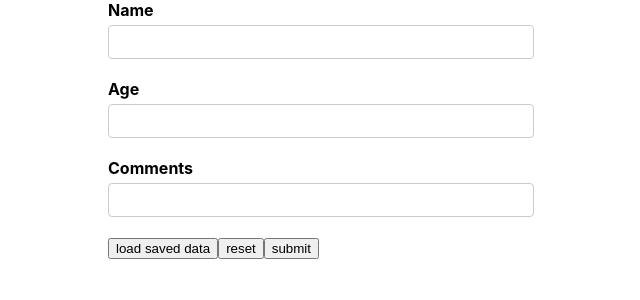
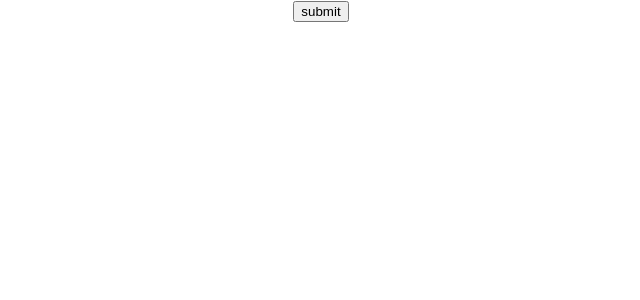
Before and after one commit to MohammadPj/formik-samples, a React (Create React App) app: page / in a window 1280 px wide. Shown: the top 300 px of the page, without its empty margins (319-959 px from the left). Built offline with nearby package versions, Linux system fonts and the light colour scheme.

Commit message:
31- start Reusable Formik components

```diff
--- a/src/App.js
+++ b/src/App.js
@@ -1,10 +1,10 @@
 import './App.css';
-import YoutubeForm from "./components/YoutubeForm";
+import FormikContainer from "./components/FormikContainer";
 
 function App() {
   return (
     <div className="App">
-      <YoutubeForm />
+      <FormikContainer />
     </div>
   );
 }
--- /dev/null
+++ b/src/components/FormikContainer.js
@@ -0,0 +1,26 @@
+import React from "react";
+import { Formik, Form } from "formik";
+import * as Yup from "yup";
+
+const FormikContainer = () => {
+  const initialValues = {};
+  const validationSchema = Yup.object({});
+  const onSubmit = (values) => {
+    console.log("form data", values);
+  };
+  return (
+    <Formik
+      initialValues={initialValues}
+      validationSchema={validationSchema}
+      onSubmit={onSubmit}
+    >
+      {(formik) => (
+        <Form>
+          <button type={"submit"}>submit</button>
+        </Form>
+      )}
+    </Formik>
+  );
+};
+
+export default FormikContainer;
--- a/src/components/TextError.js
+++ /dev/null
@@ -1,11 +0,0 @@
-import React from 'react';
-
-const TextError = (props) => {
-  return (
-    <div className={"error"}>
-      {props.children}
-    </div>
-  );
-};
-
-export default TextError;
--- a/src/components/YoutubeForm.js
+++ /dev/null
@@ -1,92 +0,0 @@
-import React, {useState} from "react";
-import { Formik, Form, Field, ErrorMessage, FieldArray } from "formik";
-import * as Yup from "yup";
-import TextError from "./TextError";
-
-const initialValues = {
-  name: "",
-  age: "",
-  comments: "",
-};
-
-const savedValues = {
-  name: "mohammad",
-  age: "25",
-  comments: "Good job",
-};
-
-const onSubmit = (values, onSubmitProps) => {
-  console.log("form data", values);
-  const {setSubmitting, resetForm} = onSubmitProps
-
-  setSubmitting(false)
-  resetForm()
-};
-
-const validationSchema = Yup.object({
-  name: Yup.string().required("Required!"),
-  age: Yup.string().required("Required!"),
-});
-
-const validateComments = (value) => {
-  let error = "";
-  if (!value) {
-    error = "Required !";
-  }
-  return error;
-};
-
-const YoutubeForm = () => {
-  //  reset form with btn and after submit
-  const [formValues, setFormValues] = useState(null);
-
-  return (
-    <Formik
-      initialValues={formValues || initialValues}
-      onSubmit={onSubmit}
-      validationSchema={validationSchema}
-      enableReinitialize
-    >
-      {(formik) => {
-        console.log("formik", formik)
-        return (
-          <Form>
-            <div className="form-control">
-              <label htmlFor="name"> Name </label>
-              <Field type="text" id="name" name="name" />
-              <ErrorMessage name={"name"} component={TextError} />
-            </div>
-
-            <div className="form-control">
-              <label htmlFor="age"> Age </label>
-              <Field
-                type="text"
-                id="age"
-                name="age"
-                validate={validateComments}
-              />
-              <ErrorMessage name={"age"} component={TextError} />
-            </div>
-
-            <div className="form-control">
-              <label htmlFor="comments"> Comments </label>
-              <Field
-                type="text"
-                id="comments"
-                name="comments"
-                validate={validateComments}
-              />
-              <ErrorMessage name={"comments"} component={TextError} />
-            </div>
-
-            <button type={"button"} onClick={() => setFormValues(savedValues)}>load saved data</button>
-            <button type={"button"} onClick={() => formik.resetForm()}>reset</button>
-            <button type={"submit"} disabled={!formik.isValid || formik.isSubmitting}>submit</button>
-          </Form>
-        );
-      }}
-    </Formik>
-  );
-};
-
-export default YoutubeForm;
```
Also changed, not shown: src/components/OldYoutubeForm.js (deleted, +0 -115 lines).
